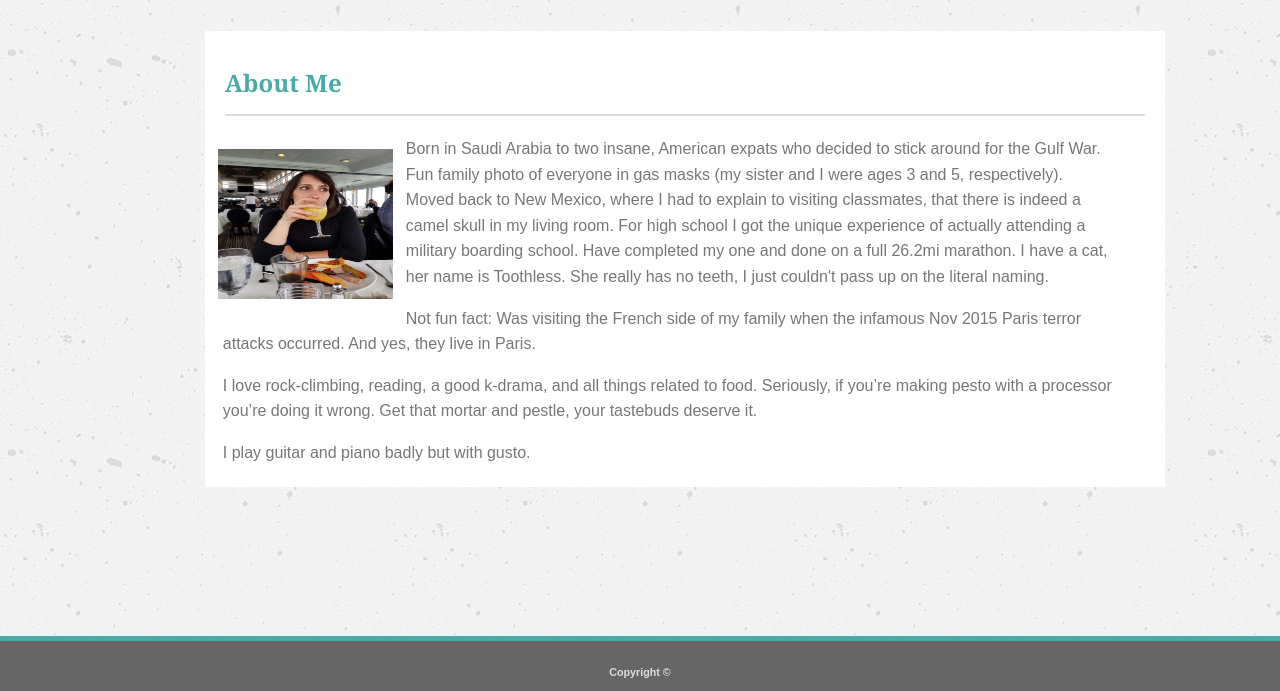
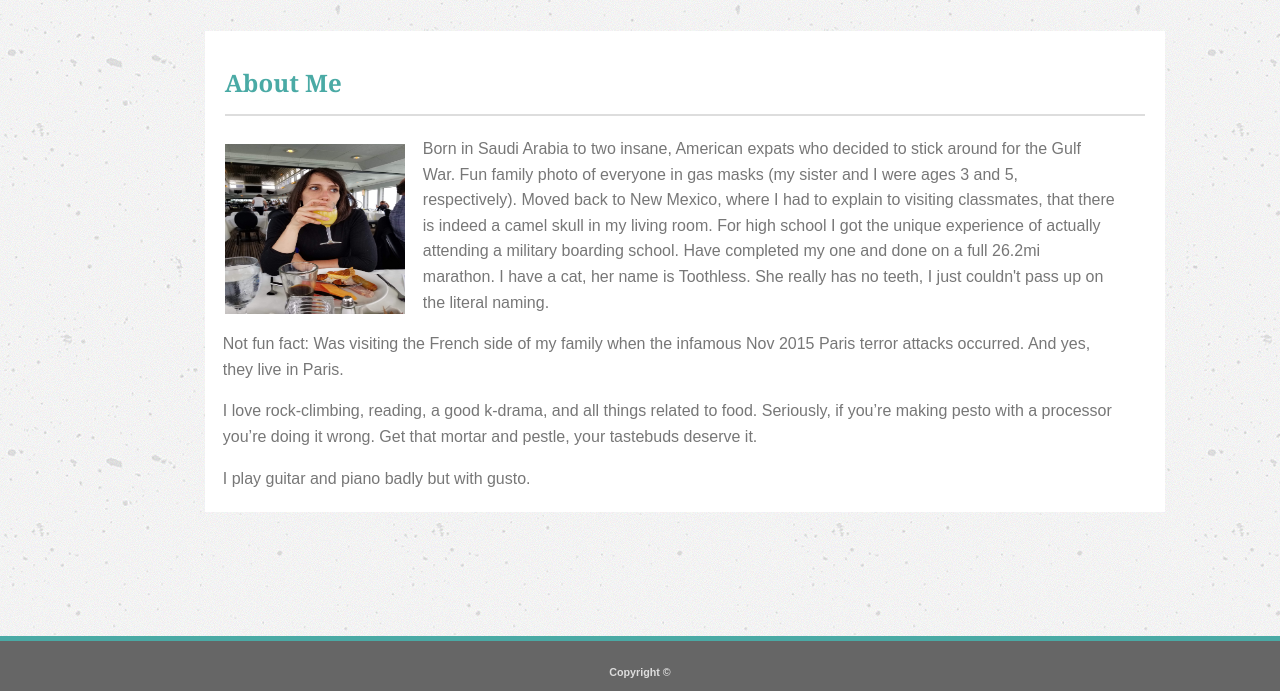
Before and after one commit to farrisat/Responsive-Portfolio, a plain HTML site: page index.html in a window 1280 px wide. Shown: the part 109-800 px from the top of the page. Drawn offline with Linux system fonts and the light colour scheme.

Commit message:
Fixed index image formatting

```diff
--- a/assets/css/style.css
+++ b/assets/css/style.css
@@ -89,8 +89,10 @@ body {
 
 img {
     float: left;
-    margin: 10px;
-    padding: 3px;
+    margin-left: 20px;
+    margin-right: 18px;
+    margin-top: 8px;
+
 }
 
 .aboutme {
--- a/index.html
+++ b/index.html
@@ -37,7 +37,7 @@
 
            <h2 id = "bodytitle">About Me</h2>
 
-            <img src = "assets/images/IMG_0528.JPG" alt= "Alexandria Farris" style="float:left" height="150" width="175">
+            <img src = "assets/images/IMG_0528.JPG" alt= "Alexandria Farris" style="float:left" height="170" width="180">
 
             <p class= "aboutme">Born in Saudi Arabia to two insane, American expats who decided to stick around for the Gulf War. Fun family photo of everyone in gas masks (my sister and I were ages 3 and 5, respectively). Moved back to New Mexico, where I had to explain to visiting classmates, that there is indeed a camel skull in my living room. For high school I got the unique experience of actually attending a military boarding school. Have completed my one and done on a full 26.2mi marathon.  I have a cat, her name is Toothless. She really has no teeth, I just couldn't pass up on the literal naming. </p>
 
```
